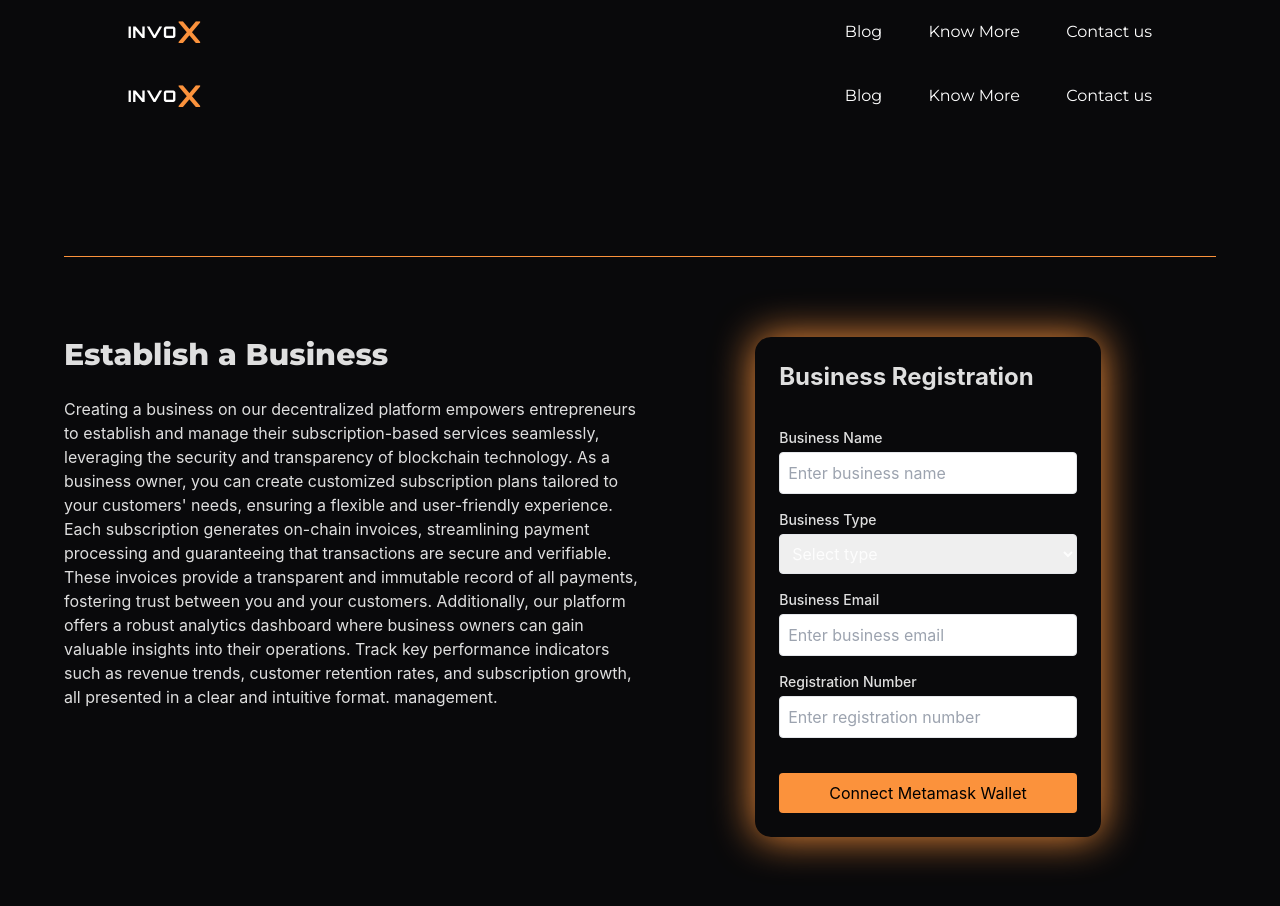
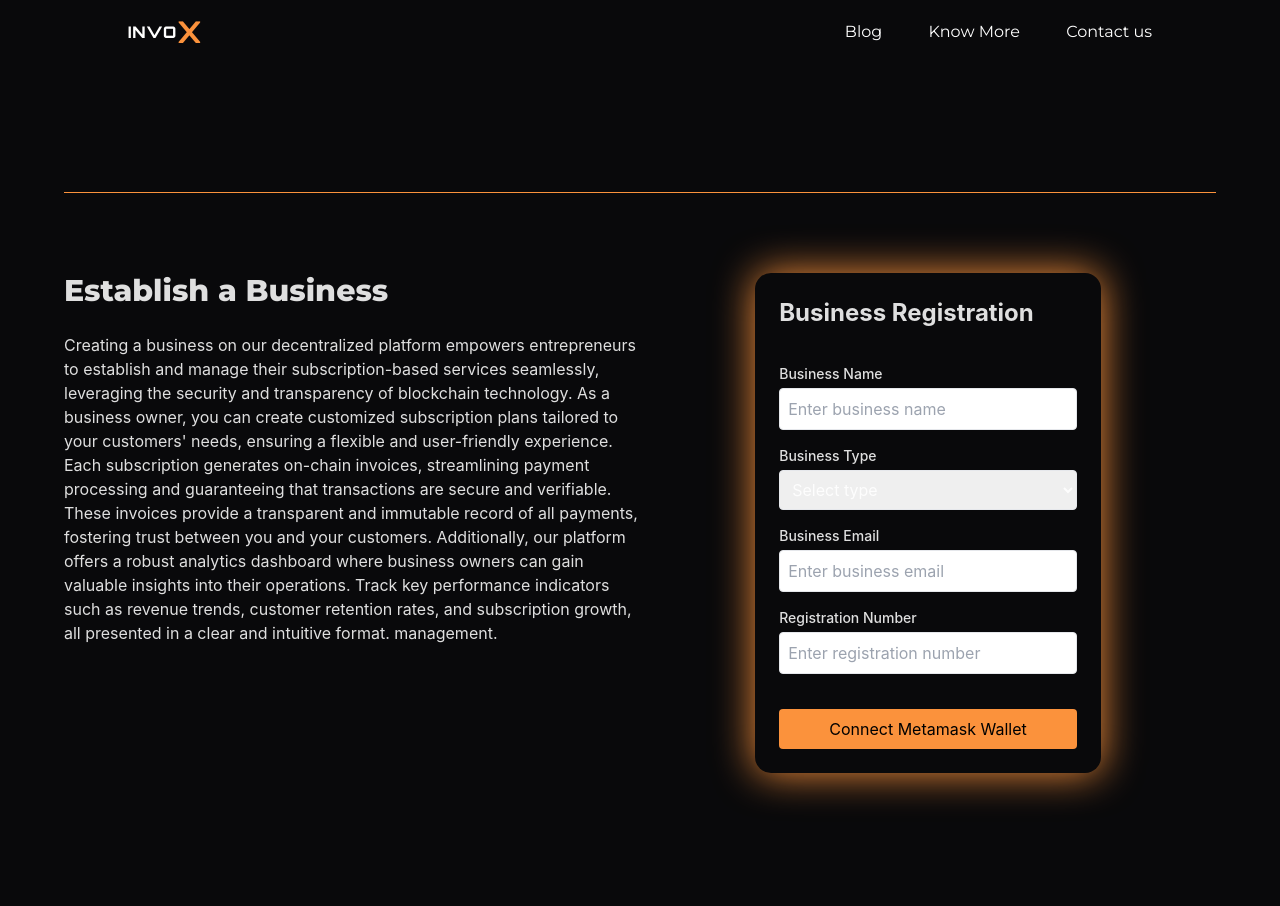
Before and after one commit to KPR-V/InvoX, a React (Vite) app in the folder frontend/: page / in a window 1280 px wide. Shown: the top 906 px of the page. Built offline with nearby package versions, Linux system fonts and the light colour scheme; a web font is replaced by a local one.

Commit message:
ui change

```diff
--- a/frontend/src/App.tsx
+++ b/frontend/src/App.tsx
@@ -1,5 +1,4 @@
 import Navbar from "./components/Navbar";
-import Hero from "./components/Hero";
 import { BrowserRouter as Router, Routes, Route } from "react-router-dom";
 import Businesssection from "./components/Businesssection";
 import Customersection from "./components/Customersection";
@@ -14,7 +13,6 @@ function App() {
           element={
             <div className="bg-zinc-950 h-full w-full !scroll-smooth">
               <Navbar />
-              <Hero />
               <Businesssection />
               <Customersection />
             </div>
--- a/frontend/src/components/Hero.tsx
+++ /dev/null
@@ -1,25 +0,0 @@
-const Navbar = () => {
-  return (
-    <>
-      <div className=" h-16 w-full rounded-[100%] flex justify-center items-center mx-auto">
-        <div className="content w-[80%] bg-zinc-950 h-[80%] flex justify-between items-center ">
-          <div className="flex items-center">
-            <div className="text-white font-title font-extrabold tracking-wider">
-              INVO
-            </div>
-            <div className="text-orange-400 font-title text-3xl font-bold">
-              X
-            </div>
-          </div>
-          <div className="flex justify-between items-center w-[30%]">
-            <div className="text-white font-montserrat ">Blog</div>
-            <div className="text-white font-montserrat ">Know More</div>
-            <div className="text-white font-montserrat">Contact us</div>
-          </div>
-        </div>
-      </div>
-    </>
-  );
-};
-
-export default Navbar;
```
